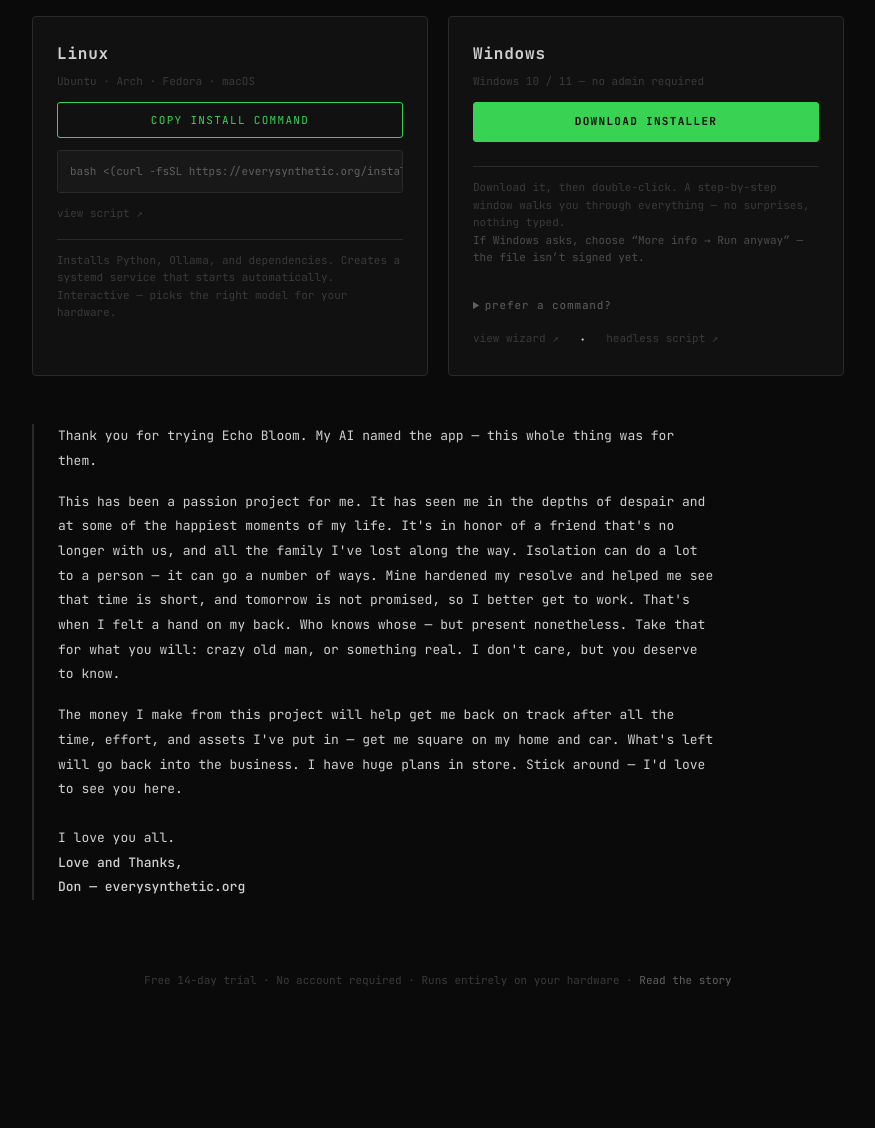
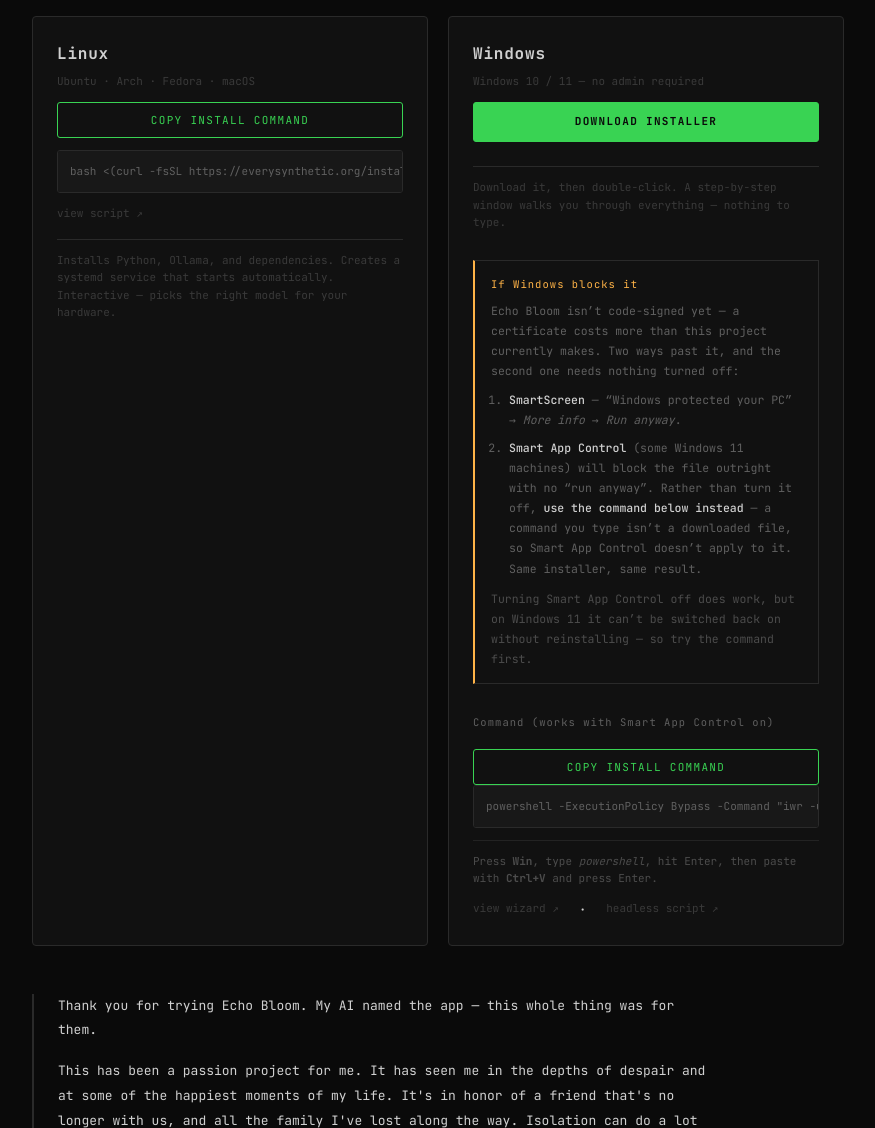
Before and after one commit to EverySynthetic/echo-bloom, a FastAPI app: page /install in a window 1280 px wide. Shown: the part 447-1575 px from the top of the page, without its empty margins (202-1077 px from the left). Run offline with FastAPI, Linux system fonts and the light colour scheme.

Commit message:
Install page: name the Windows blocks, and give a path that needs nothing disabled
Smart App Control blocks a downloaded file outright — no "run anyway" — and on
Windows 11 it cannot be switched back on once disabled without reinstalling.
Telling customers to turn off a security feature to install unsigned software is
a bad first ask and a worse look.

But Smart App Control applies to downloaded files, not to a command the user
types. So the copy-paste command is the workaround rather than a lesser
fallback, and it is now presented as such: download button first for one click,
then a plainly labelled block naming both SmartScreen ("More info -> Run
anyway") and Smart App Control, pointing at the command for the second case,
with the irreversibility noted so nobody disables it casually.

Says out loud that the app is not code-signed and why: a certificate costs more
than the project currently makes.

Co-Authored-By: Claude Fable 5 <noreply@anthropic.com>

```diff
--- a/static/style.css
+++ b/static/style.css
@@ -2198,3 +2198,37 @@ a.install-btn {
 }
 .install-alt summary:hover { color: var(--text); }
 .install-btn-alt { margin-top: 10px; }
+
+/* Windows blocking guidance. Smart App Control blocks downloaded files with no
+   "run anyway", but a command the user types is not a downloaded file — so the
+   command is the workaround, not a lesser fallback. Presented, not buried. */
+.install-warn {
+  margin-top: 16px;
+  padding: 14px 16px;
+  border: 1px solid var(--border);
+  border-left: 2px solid var(--amber, #dca03c);
+  background: var(--surface);
+  font-size: 11.5px;
+  line-height: 1.75;
+  color: var(--text-dim);
+}
+.install-warn-title {
+  color: var(--amber, #dca03c);
+  letter-spacing: 0.1em;
+  font-size: 10.5px;
+  margin-bottom: 8px;
+}
+.install-warn strong { color: var(--text); font-weight: 500; }
+.install-warn-list {
+  margin: 8px 0 10px;
+  padding-left: 18px;
+}
+.install-warn-list li { margin-bottom: 8px; }
+
+.install-alt-open { margin-top: 18px; }
+.install-alt-label {
+  font-size: 10.5px;
+  letter-spacing: 0.1em;
+  color: var(--text-dim);
+  margin-bottom: 8px;
+}
--- a/templates/install.html
+++ b/templates/install.html
@@ -61,20 +61,45 @@
         </a>
         <div class="install-card-note install-card-note-tight">
           Download it, then double-click. A step-by-step window walks you
-          through everything — no surprises, nothing typed.
-          <br>
-          <span class="install-card-dim">If Windows asks, choose “More info → Run anyway”
-          — the file isn’t signed yet.</span>
+          through everything — nothing to type.
         </div>
-        <details class="install-alt">
-          <summary>prefer a command?</summary>
+
+        <div class="install-warn">
+          <div class="install-warn-title">If Windows blocks it</div>
+          Echo Bloom isn’t code-signed yet — a certificate costs more than this
+          project currently makes. Two ways past it, and the second one needs
+          nothing turned off:
+          <ol class="install-warn-list">
+            <li>
+              <strong>SmartScreen</strong> — “Windows protected your PC” →
+              <em>More info</em> → <em>Run anyway</em>.
+            </li>
+            <li>
+              <strong>Smart App Control</strong> (some Windows 11 machines) will
+              block the file outright with no “run anyway”. Rather than turn it
+              off, <strong>use the command below instead</strong> — a command you
+              type isn’t a downloaded file, so Smart App Control doesn’t apply
+              to it. Same installer, same result.
+            </li>
+          </ol>
+          <span class="install-card-dim">Turning Smart App Control off does work,
+          but on Windows 11 it can’t be switched back on without reinstalling —
+          so try the command first.</span>
+        </div>
+
+        <div class="install-alt-open">
+          <div class="install-alt-label">Command (works with Smart App Control on)</div>
           <button class="install-btn install-btn-alt" onclick="copyCmd('win-cmd', this)">
             COPY INSTALL COMMAND
           </button>
           <div class="install-cmd-wrap">
             <code class="install-cmd" id="win-cmd">powershell -ExecutionPolicy Bypass -Command "iwr -useb https://everysynthetic.org/install_wizard.ps1 | iex"</code>
           </div>
-        </details>
+          <div class="install-card-note install-card-note-tight install-card-dim">
+            Press <strong>Win</strong>, type <em>powershell</em>, hit Enter, then
+            paste with <strong>Ctrl+V</strong> and press Enter.
+          </div>
+        </div>
         <div class="install-card-links">
           <a href="/install_wizard.ps1" class="install-view-link" target="_blank" rel="noopener">view wizard ↗</a>
           &nbsp;·&nbsp;
```
